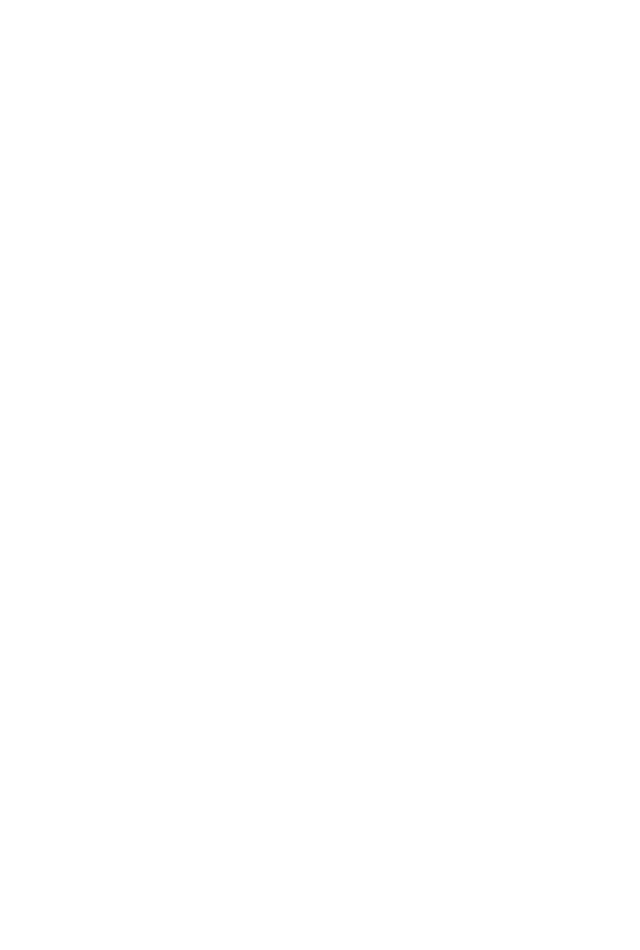
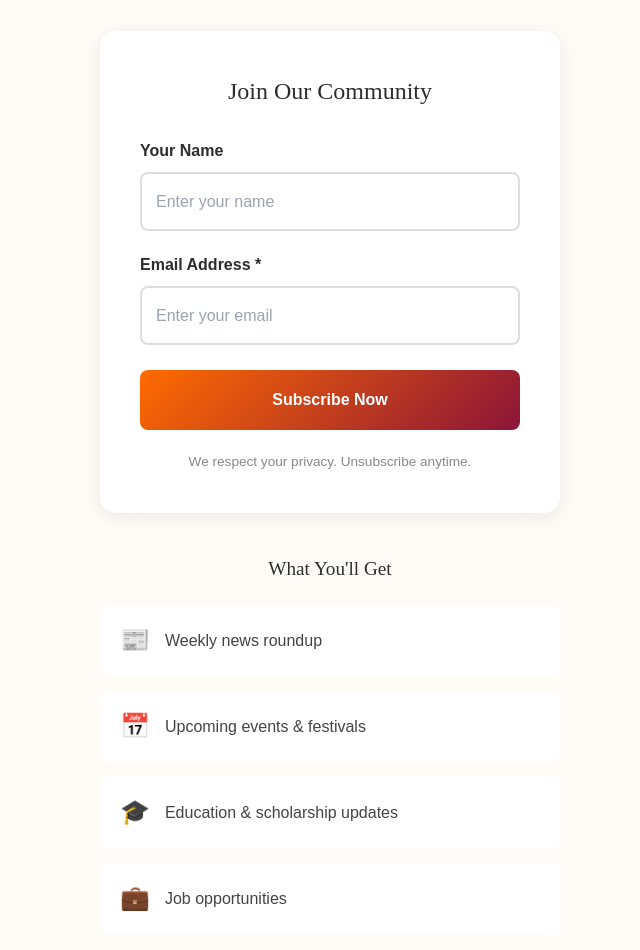
Before and after one commit to riquezajoven12-beep/the-indian-malaysian-asia, a Next.js app: page /subscribe in a window 1280 px wide. Before the commit this address had no page. Shown: the part 440-1390 px from the top of the page, without its empty margins (310-950 px from the left). Before the commit the page ends 800 px from the top, so only its background shows below. Built offline with nearby package versions, Linux system fonts and the light colour scheme.

Commit message:
Create page.tsx

```diff
--- /dev/null
+++ b/src/app/subscribe/page.tsx
@@ -0,0 +1,145 @@
+'use client';
+
+import { useState } from 'react';
+import Link from 'next/link';
+
+export default function SubscribePage() {
+  const [email, setEmail] = useState('');
+  const [name, setName] = useState('');
+  const [loading, setLoading] = useState(false);
+  const [success, setSuccess] = useState(false);
+  const [error, setError] = useState('');
+
+  const handleSubmit = async (e: React.FormEvent) => {
+    e.preventDefault();
+    setLoading(true);
+    setError('');
+
+    try {
+      const res = await fetch('/api/subscribe', {
+        method: 'POST',
+        headers: { 'Content-Type': 'application/json' },
+        body: JSON.stringify({ email, name }),
+      });
+
+      if (res.ok) {
+        setSuccess(true);
+      } else {
+        const data = await res.json();
+        setError(data.error || 'Something went wrong');
+      }
+    } catch (err) {
+      setError('Failed to subscribe. Please try again.');
+    } finally {
+      setLoading(false);
+    }
+  };
+
+  return (
+    <div style={{ minHeight: '100vh', background: '#FFFCF7' }}>
+      {/* Header */}
+      <header style={{ background: '#1A1A1A', padding: '20px 40px' }}>
+        <div style={{ maxWidth: '1400px', margin: '0 auto', display: 'flex', justifyContent: 'space-between', alignItems: 'center' }}>
+          <Link href="/" style={{ fontFamily: "'Playfair Display', serif", fontSize: '1.8rem', fontWeight: 800, color: 'white', textDecoration: 'none' }}>
+            The Indian <span style={{ color: '#FF6B00' }}>Malaysian</span>
+          </Link>
+        </div>
+      </header>
+
+      {/* Hero */}
+      <div style={{ background: 'linear-gradient(135deg, #8B1538 0%, #FF6B00 100%)', padding: '80px 40px', textAlign: 'center' }}>
+        <h1 style={{ fontFamily: "'Playfair Display', serif", fontSize: '3rem', color: 'white', marginBottom: '15px' }}>Subscribe to Our Newsletter</h1>
+        <p style={{ color: 'rgba(255,255,255,0.9)', fontSize: '1.2rem', maxWidth: '600px', margin: '0 auto' }}>
+          Get the latest news, events, and stories from the Indian Malaysian community delivered to your inbox.
+        </p>
+      </div>
+
+      {/* Form */}
+      <div style={{ maxWidth: '500px', margin: '0 auto', padding: '60px 20px' }}>
+        {success ? (
+          <div style={{ background: 'white', padding: '50px', borderRadius: '16px', textAlign: 'center', boxShadow: '0 4px 20px rgba(0,0,0,0.08)' }}>
+            <div style={{ fontSize: '4rem', marginBottom: '20px' }}>🎉</div>
+            <h2 style={{ fontFamily: "'Playfair Display', serif", fontSize: '1.8rem', marginBottom: '15px', color: '#1A1A1A' }}>You're Subscribed!</h2>
+            <p style={{ color: '#666', marginBottom: '25px' }}>Thank you for subscribing. You'll receive our next newsletter soon.</p>
+            <Link href="/" style={{ background: '#FF6B00', color: 'white', padding: '12px 30px', borderRadius: '8px', textDecoration: 'none', fontWeight: 600 }}>
+              Back to Home
+            </Link>
+          </div>
+        ) : (
+          <form onSubmit={handleSubmit} style={{ background: 'white', padding: '40px', borderRadius: '16px', boxShadow: '0 4px 20px rgba(0,0,0,0.08)' }}>
+            <h2 style={{ fontFamily: "'Playfair Display', serif", fontSize: '1.5rem', marginBottom: '25px', textAlign: 'center' }}>Join Our Community</h2>
+
+            {error && (
+              <div style={{ background: '#fee', color: '#c00', padding: '12px', borderRadius: '8px', marginBottom: '20px', textAlign: 'center' }}>
+                {error}
+              </div>
+            )}
+
+            <div style={{ marginBottom: '20px' }}>
+              <label style={{ display: 'block', fontWeight: 600, marginBottom: '8px' }}>Your Name</label>
+              <input
+                type="text"
+                value={name}
+                onChange={(e) => setName(e.target.value)}
+                placeholder="Enter your name"
+                style={{ width: '100%', padding: '14px', border: '2px solid #ddd', borderRadius: '8px', fontSize: '1rem' }}
+              />
+            </div>
+
+            <div style={{ marginBottom: '25px' }}>
+              <label style={{ display: 'block', fontWeight: 600, marginBottom: '8px' }}>Email Address *</label>
+              <input
+                type="email"
+                value={email}
+                onChange={(e) => setEmail(e.target.value)}
+                required
+                placeholder="Enter your email"
+                style={{ width: '100%', padding: '14px', border: '2px solid #ddd', borderRadius: '8px', fontSize: '1rem' }}
+              />
+            </div>
+
+            <button
+              type="submit"
+              disabled={loading}
+              style={{
+                width: '100%',
+                padding: '16px',
+                background: loading ? '#ccc' : 'linear-gradient(135deg, #FF6B00 0%, #8B1538 100%)',
+                color: 'white',
+                border: 'none',
+                borderRadius: '8px',
+                fontWeight: 700,
+                fontSize: '1rem',
+                cursor: loading ? 'not-allowed' : 'pointer',
+              }}
+            >
+              {loading ? 'Subscribing...' : 'Subscribe Now'}
+            </button>
+
+            <p style={{ color: '#888', fontSize: '0.85rem', textAlign: 'center', marginTop: '20px' }}>
+              We respect your privacy. Unsubscribe anytime.
+            </p>
+          </form>
+        )}
+
+        {/* Benefits */}
+        <div style={{ marginTop: '40px' }}>
+          <h3 style={{ fontFamily: "'Playfair Display', serif", fontSize: '1.2rem', marginBottom: '20px', textAlign: 'center' }}>What You'll Get</h3>
+          <div style={{ display: 'grid', gap: '15px' }}>
+            {[
+              { icon: '📰', text: 'Weekly news roundup' },
+              { icon: '📅', text: 'Upcoming events & festivals' },
+              { icon: '🎓', text: 'Education & scholarship updates' },
+              { icon: '💼', text: 'Job opportunities' },
+            ].map((item) => (
+              <div key={item.text} style={{ display: 'flex', alignItems: 'center', gap: '15px', background: 'white', padding: '15px 20px', borderRadius: '8px' }}>
+                <span style={{ fontSize: '1.5rem' }}>{item.icon}</span>
+                <span style={{ color: '#444' }}>{item.text}</span>
+              </div>
+            ))}
+          </div>
+        </div>
+      </div>
+    </div>
+  );
+}
```
